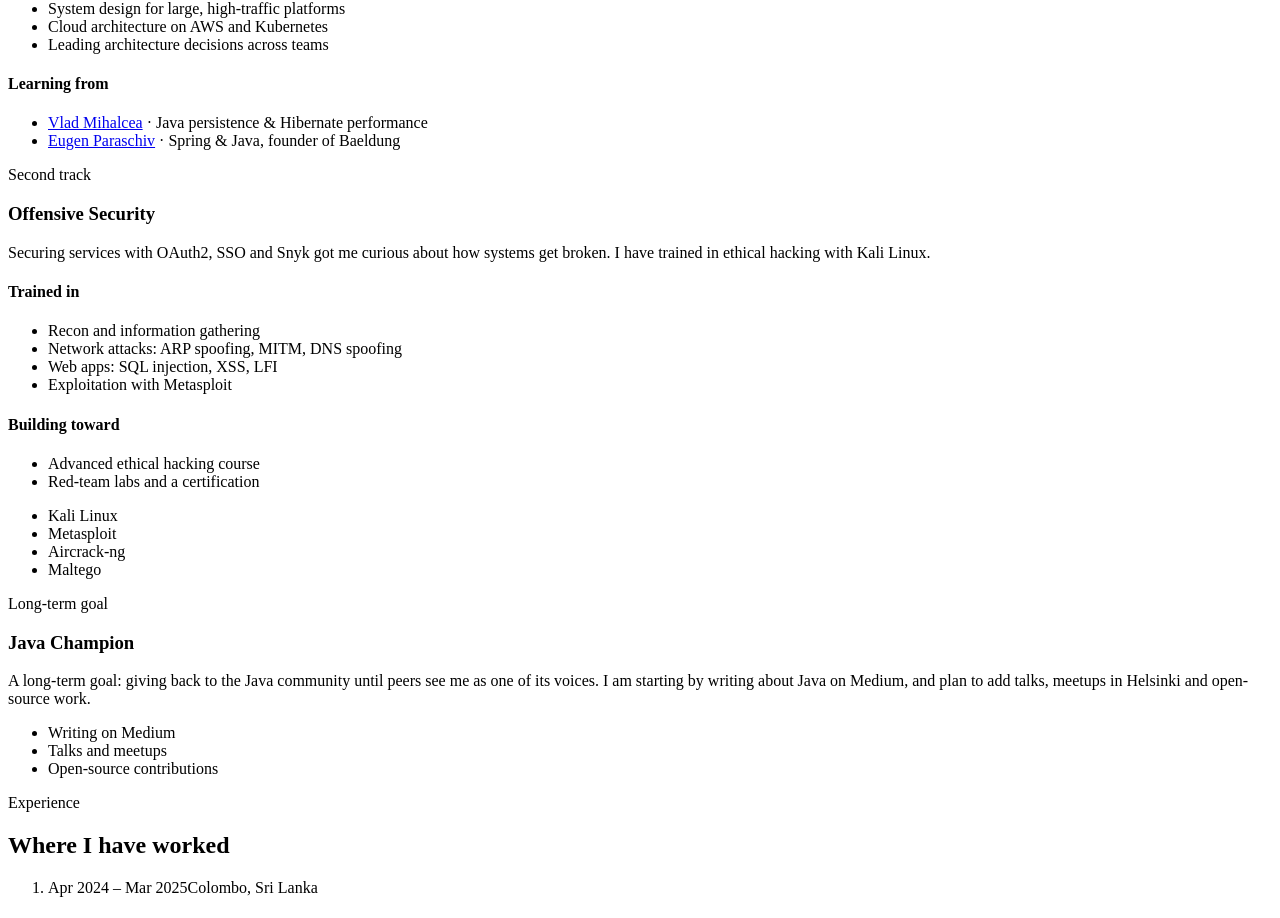
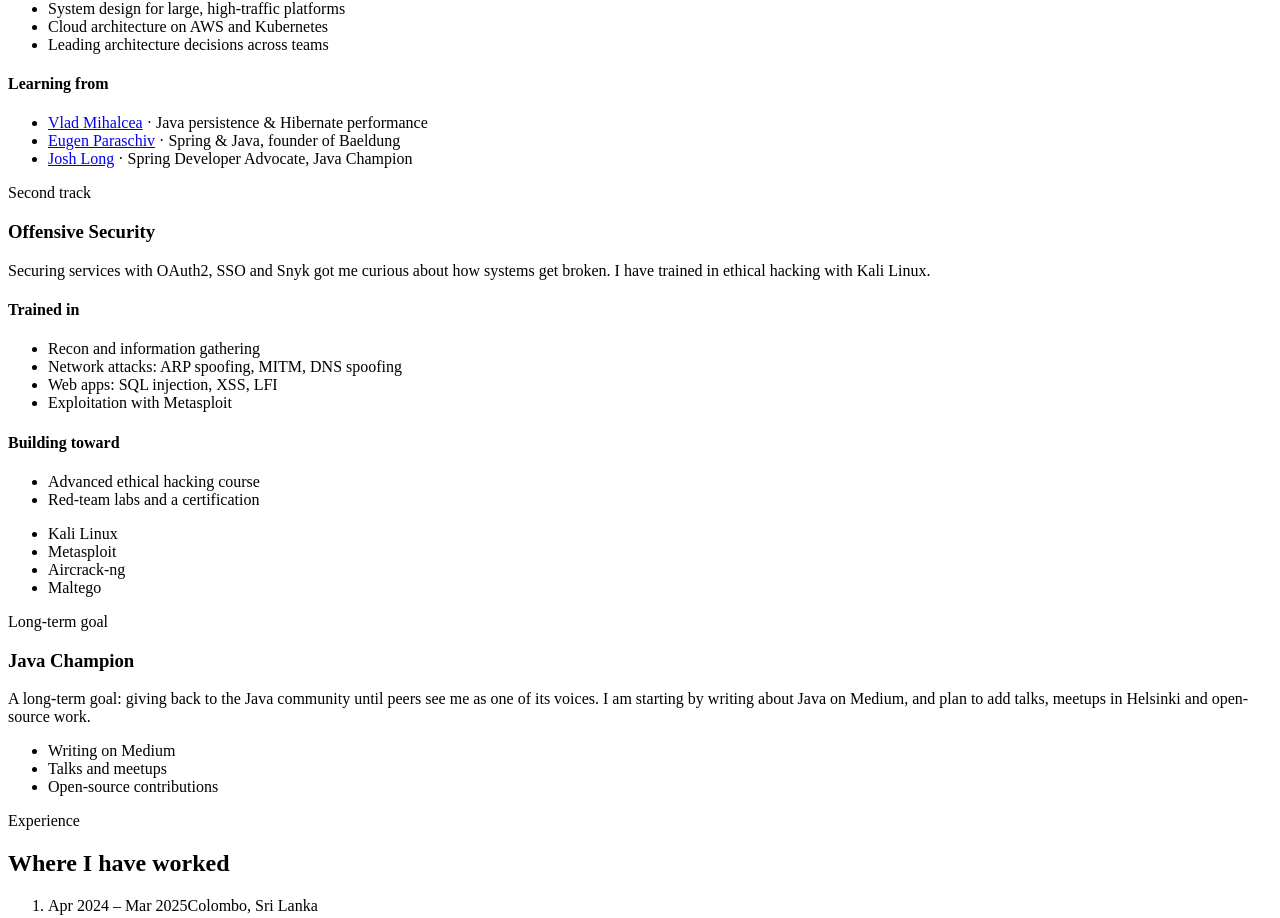
Before and after one commit to thushanJayasundara/thushanJayasundara.github.io, a React (Vite) app: page / in a window 1280 px wide. Shown: the part 2067-2985 px from the top of the page. Built offline with nearby package versions, Linux system fonts and the light colour scheme; the HTML template or start-up script is replaced by a standard one.

Commit message:
Update data

```diff
--- a/src/data.js
+++ b/src/data.js
@@ -55,6 +55,7 @@
     learningFrom: [
       { name: 'Vlad Mihalcea', note: 'Java persistence & Hibernate performance', url: 'https://www.linkedin.com/in/vladmihalcea/' },
       { name: 'Eugen Paraschiv', note: 'Spring & Java, founder of Baeldung', url: 'https://www.linkedin.com/in/eugenparaschiv/' },
+      { name: 'Josh Long', note: 'Spring Developer Advocate, Java Champion', url: 'https://www.linkedin.com/in/joshlong/' },
     ],
   },
   {
```
